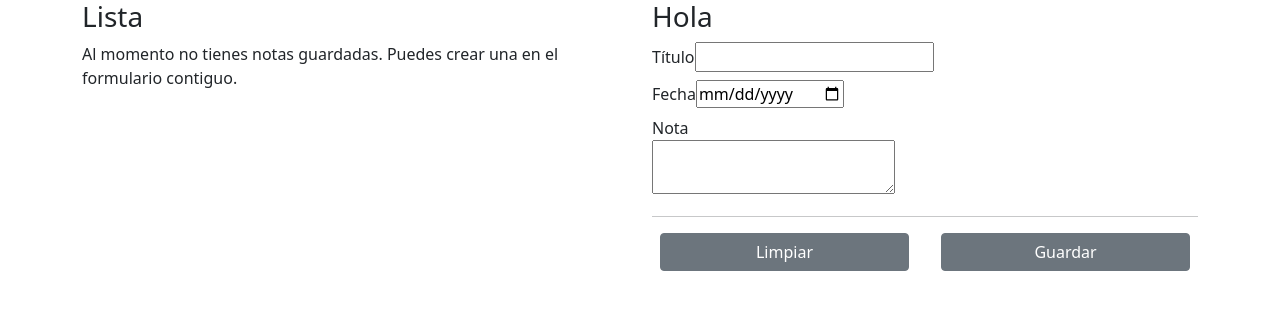
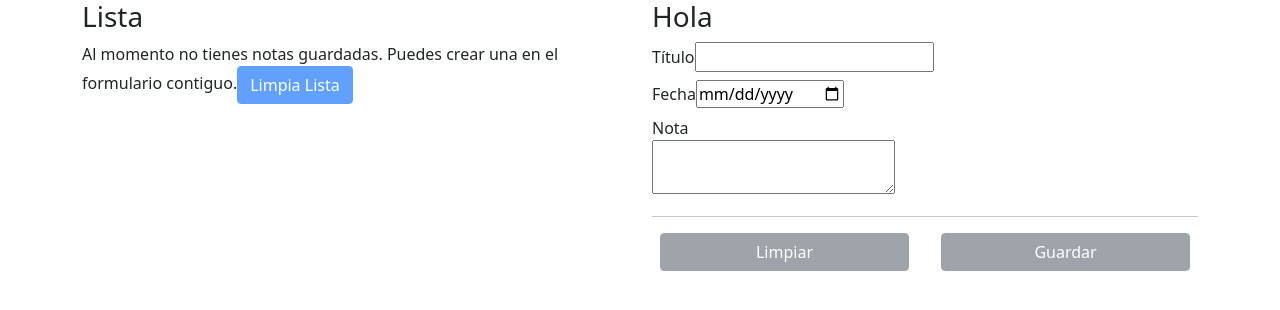
Before and after one commit to LuisEUS/notas, a React (Create React App) app: page / in a window 1280 px wide. Shown: the top 310 px of the page. Built offline with nearby package versions, Linux system fonts and the light colour scheme.

Commit message:
Se agregó la función para limpiar lista y deshabilitar los botones si los campos estan vacios

```diff
--- a/src/App.jsx
+++ b/src/App.jsx
@@ -29,9 +29,9 @@ function App() {
   }
 
   const handleClickGuardar =() =>{
-   setNotas([...arregloNotas, inputState])
+    localStorage.setItem("notas", JSON.stringify([...arregloNotas, inputState]));
+    setNotas([...arregloNotas, inputState])
 
-    localStorage.setItem("notas", JSON.stringify(arregloNotas));
     handleResetClick();
   }
 
@@ -45,7 +45,10 @@ function App() {
     localStorage.setItem("notas",JSON.stringify(nuevoArreglo));
     setNotas([...nuevoArreglo])
   }
-
+  const handleClickLimpiaLista =()=>{
+    setNotas([])
+  localStorage.setItem("notas",JSON.stringify([]));
+  }
   return (
     <div className="App container">
       <div className="row">
@@ -70,6 +73,12 @@ function App() {
            )}
            </ol>
           }
+          <button
+          type="button"
+          className="btn btn-primary"
+          onClick={handleClickLimpiaLista}
+          disabled={arregloNotas.length===0}
+          >Limpia Lista</button>
         </div>
 
         <div className="col">
@@ -116,6 +125,11 @@ function App() {
             type="button"
             className="btn btn-secondary"
             onClick={handleResetClick}
+            disabled={
+              inputState.titulo===""||
+              inputState.fecha===""||
+              inputState.nota===""
+              }
           >
             Limpiar
           </button>
@@ -128,7 +142,13 @@ function App() {
           <button
             type="button"
             className="btn btn-secondary"
-            onClick={handleClickGuardar}>
+            onClick={handleClickGuardar}
+            disabled={
+              inputState.titulo===""||
+              inputState.fecha===""||
+              inputState.nota===""
+              }
+          >
             Guardar
           </button>
           </span>
```
